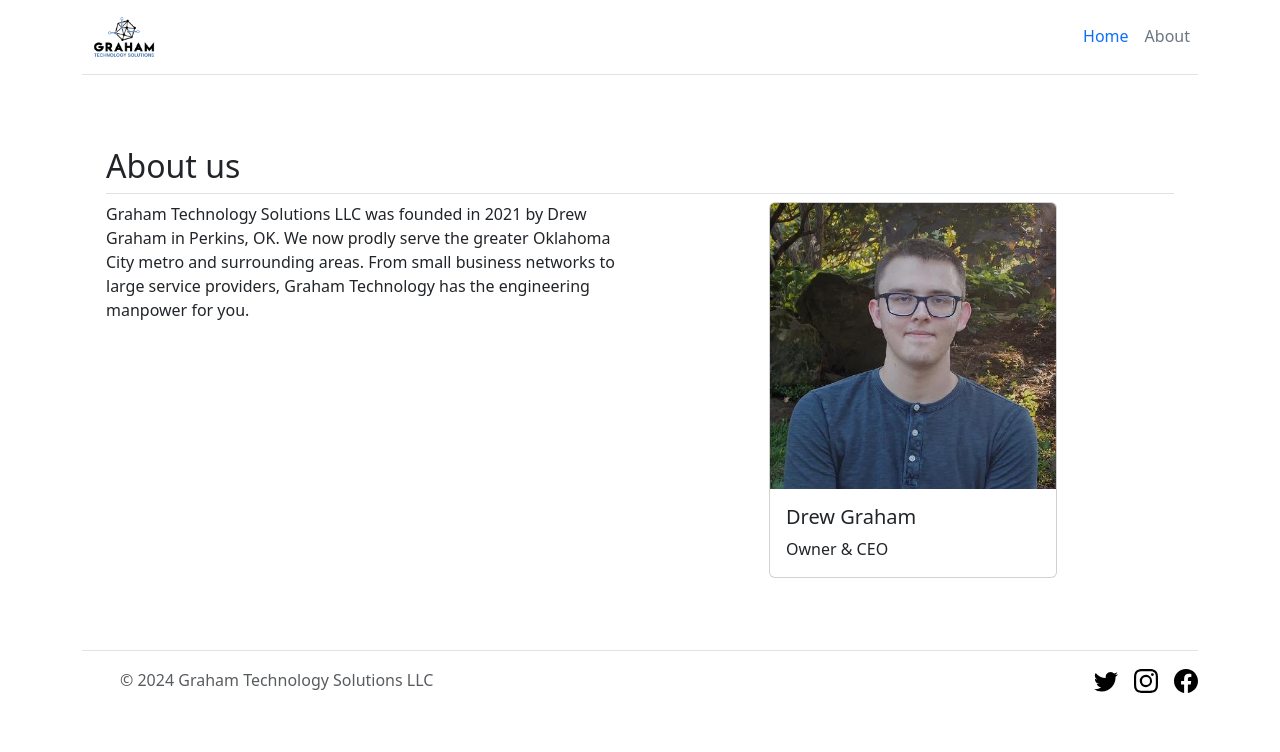
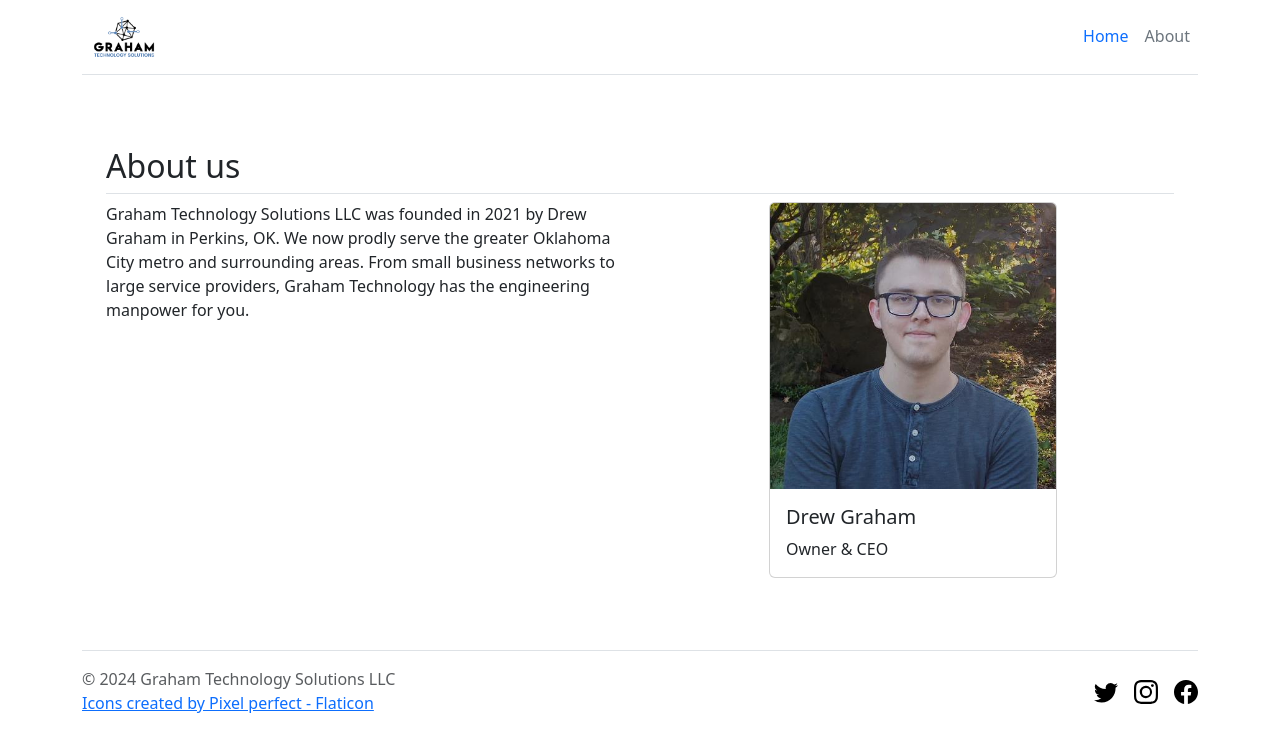
Before and after one commit to Graham-Technology-Solutions/grahamtechnology, a plain HTML site: page about/index.html in a window 1280 px wide. Drawn offline with nearby package versions, Linux system fonts and the light colour scheme.

Commit message:
Fix footer
fixed footer

```diff
--- a/about/index.html
+++ b/about/index.html
@@ -44,11 +44,9 @@
 
 
         <footer class="d-flex flex-wrap justify-content-between align-items-center py-3 my-4 border-top">
-        <div class="col-md-4 d-flex align-items-center">
-            <a href="/" class="mb-3 me-2 mb-md-0 text-body-secondary text-decoration-none lh-1">
-            <svg class="bi" width="30" height="24"><use xlink:href="#bootstrap"/></svg>
-            </a>
-            <span class="mb-3 mb-md-0 text-body-secondary">&copy; 2024 Graham Technology Solutions LLC</span>
+        <div class="col-md-4">
+            <span class="mb-3 mb-md-0 text-body-secondary">&copy; 2024 Graham Technology Solutions LLC</span><br/>
+            <span><a href="https://www.flaticon.com/free-icons/server">Icons created by Pixel perfect - Flaticon</a></span>
         </div>
 
         <ul class="nav col-md-4 justify-content-end list-unstyled d-flex">
```
Also changed, not shown: index.html (+3 -5 lines).
